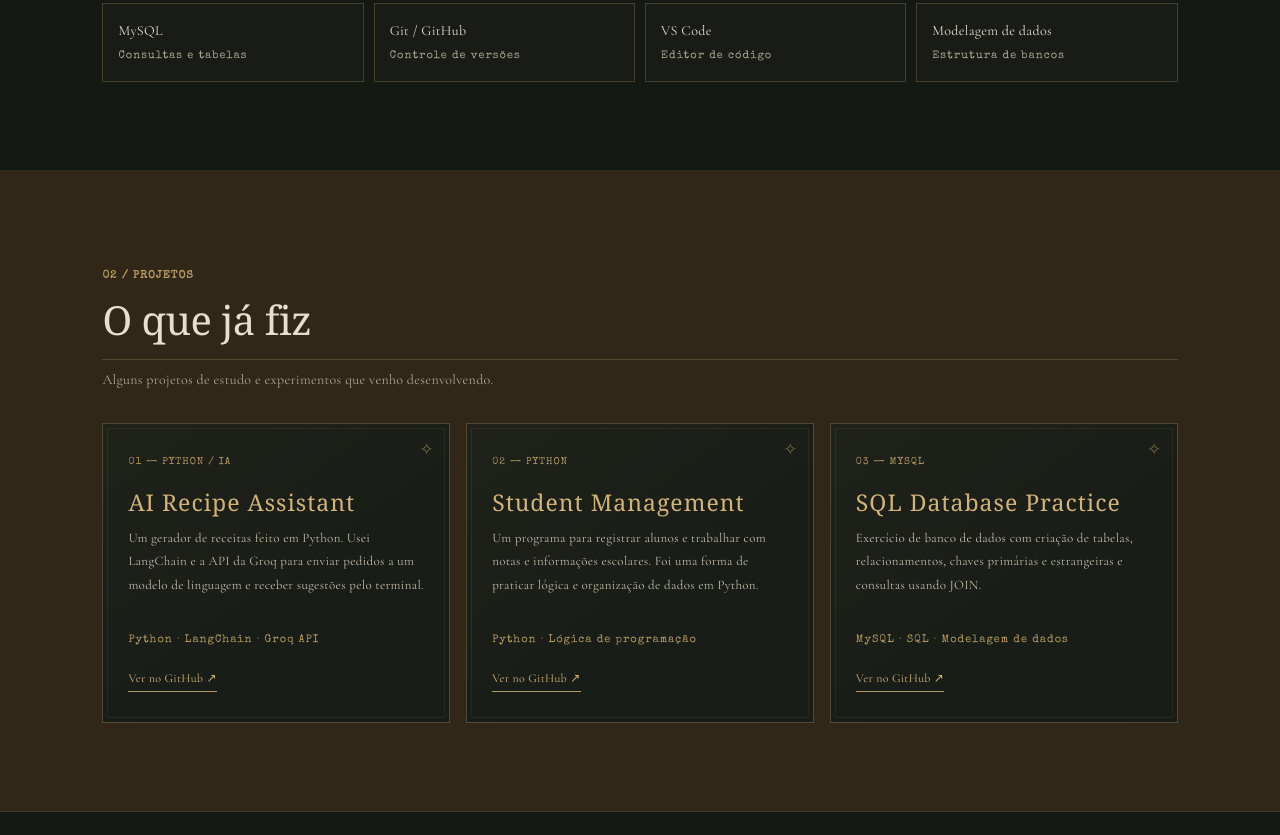
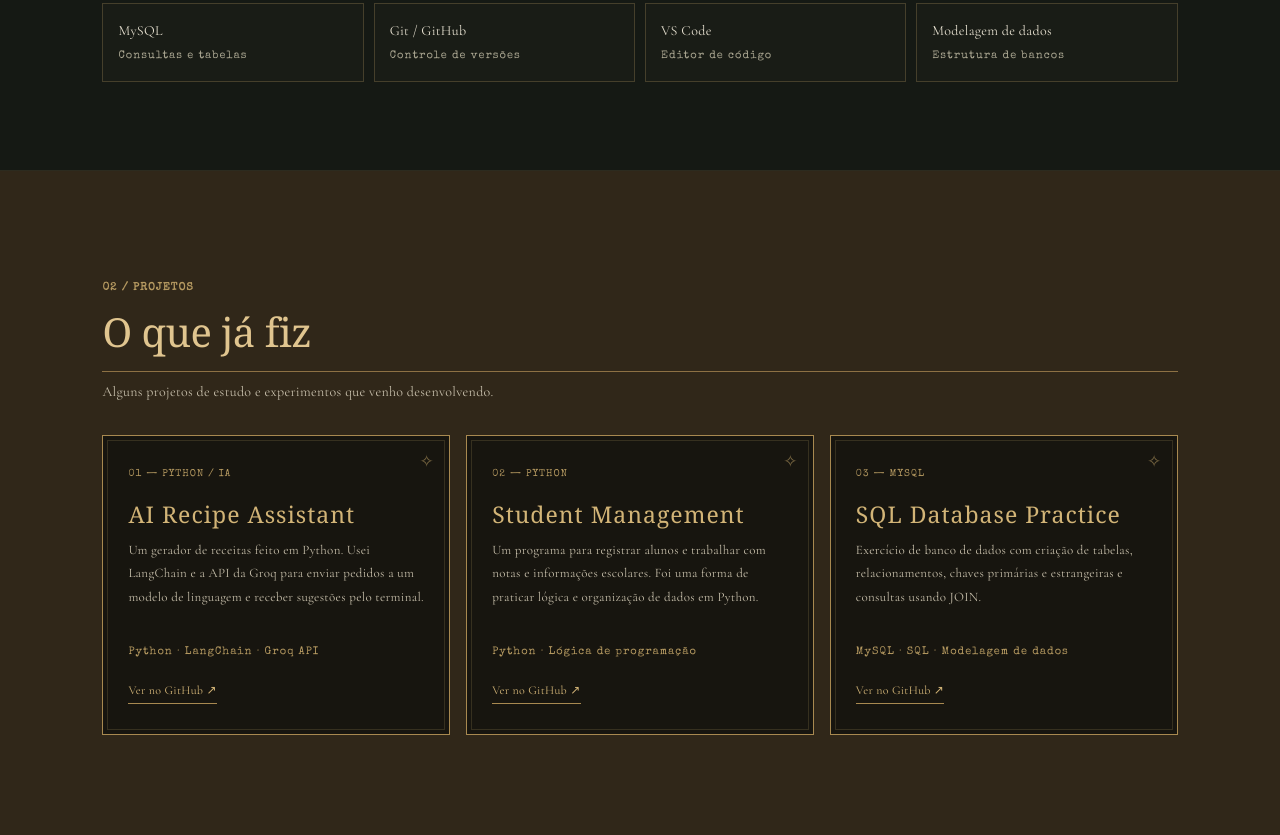
Before and after one commit to Biel9080/Portifolio, a plain HTML site: page index.html in a window 1280 px wide. Shown: the part 1325-2160 px from the top of the page. Drawn offline with nearby package versions, Linux system fonts and the light colour scheme; a web font is replaced by a local one.

Commit message:
Update projects section visual design

```diff
--- a/style.css
+++ b/style.css
@@ -678,3 +678,64 @@ footer {
 .project-number {
     color: #B69A61;
 }
+/* =================================
+   PROJETOS — THE PERSONAL CHRONICLE
+   ================================= */
+
+section.projects {
+    background: #302719;
+    padding: 100px 8%;
+    color: #E5DFCF;
+}
+
+.projects .section-heading h2 {
+    color: #E0C58F;
+    border-bottom: 1px solid #8D7144;
+}
+
+.projects .section-heading p {
+    color: #C5BDA9;
+}
+
+/* Cartões */
+.projects .project-card {
+    background: #17150F;
+    color: #E5DFCF;
+    border: 1px solid #A88950;
+    outline: 1px solid rgba(182, 154, 97, 0.2);
+    outline-offset: -6px;
+}
+
+/* Títulos */
+.projects .project-card h3 {
+    color: #D2B477;
+}
+
+/* Descrições */
+.projects .project-card p {
+    color: #C5BDA9;
+}
+
+/* Numeração e tecnologias */
+.projects .project-number,
+.projects .project-tags {
+    color: #B69A61;
+}
+
+/* Links */
+.projects .project-card a,
+.projects .project-card a:visited {
+    color: #D2B477;
+    border-bottom-color: #A88950;
+}
+
+.projects .project-card a:hover {
+    color: #F0D9A5;
+}
+
+/* Efeito ao passar o mouse */
+.projects .project-card:hover {
+    border-color: #D2B477;
+    transform: translateY(-4px);
+    box-shadow: 0 8px 25px rgba(0, 0, 0, 0.35);
+}
```
